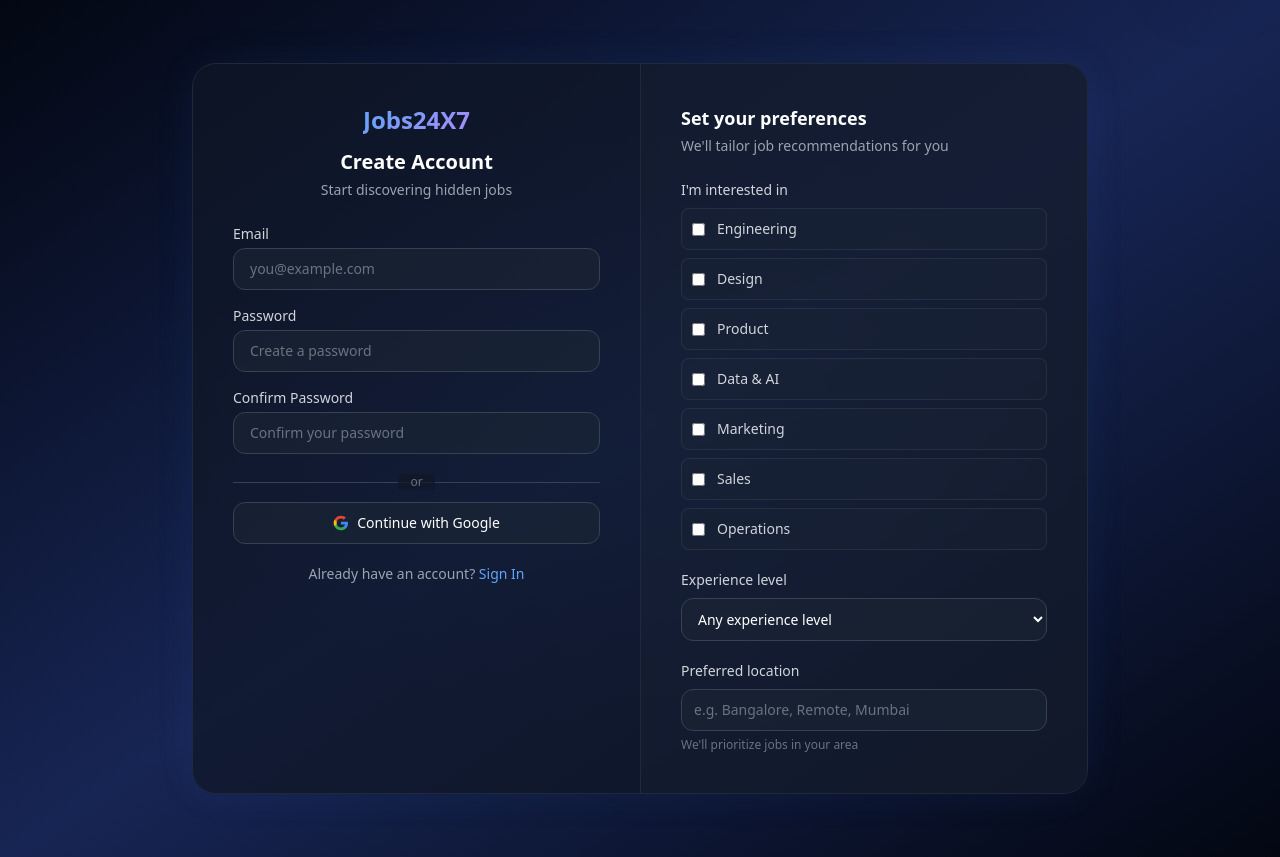
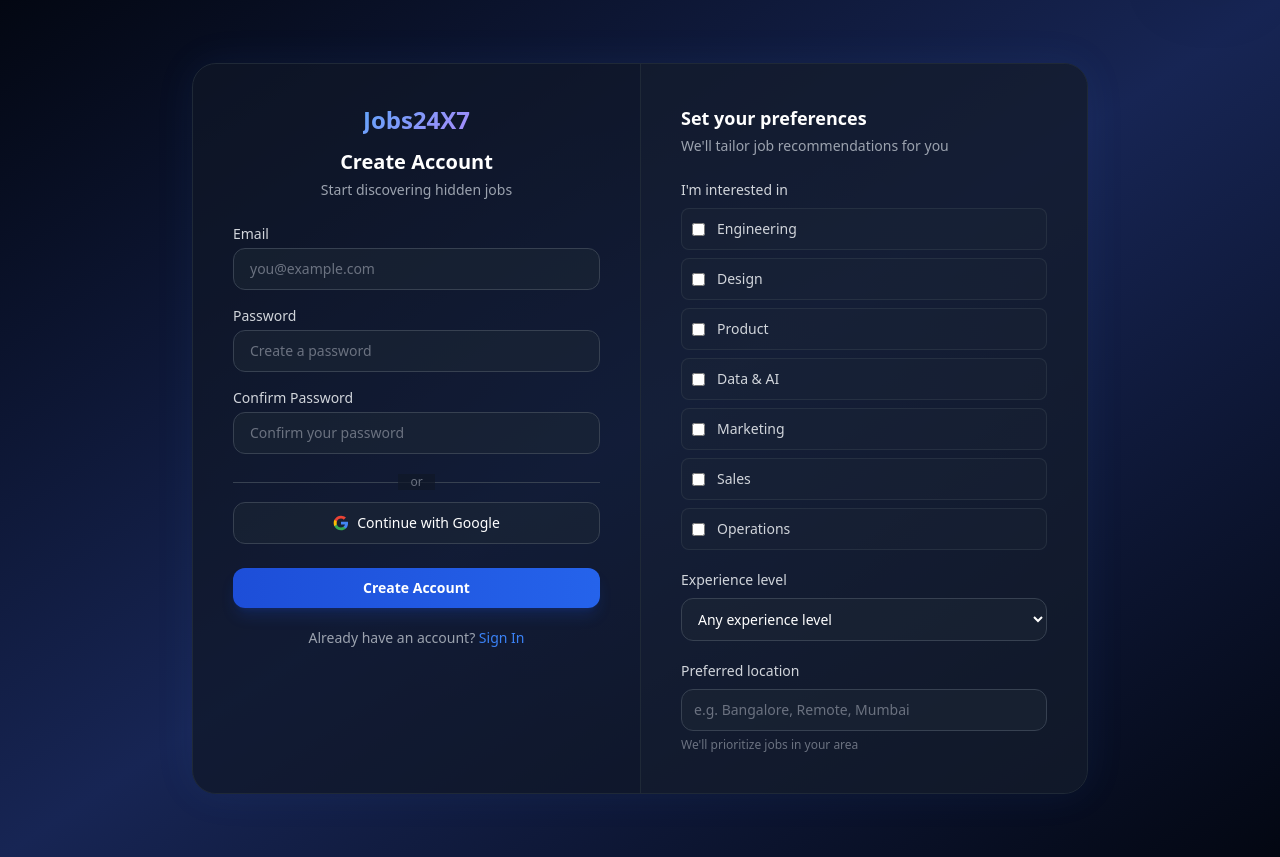
Before and after one commit to aryaman-aga/jobs24x, a Django app: page /signup/ in a window 1280 px wide. Shown: the part 69-926 px from the top of the page. Run offline with Django 5.2, Linux system fonts and the light colour scheme; parts of the project's set-up code (start-up, migrations or seed data) failed here and were passed over; some libraries are stand-ins or nearby versions.

Commit message:
fix signup: add desktop-visible submit button (was lg:hidden only)

```diff
--- a/templates/core/signup.html
+++ b/templates/core/signup.html
@@ -4,7 +4,7 @@
 {% block top_banner %}{% endblock %}
 {% block content %}
 <section class="relative min-h-screen flex items-center justify-center py-16 px-4 overflow-hidden bg-gradient-to-br from-gray-950 via-blue-950 to-gray-950">
-    <div class="absolute inset-0 opacity-10 bg-[radial-gradient(ellipse_at_center,_var(--tw-gradient-stops))] from-blue-500 via-transparent to-transparent pointer-events-none"></div>
+    <div class="absolute inset-0 opacity-10 bg-[radial-gradient(ellipse_at_center,_var(--tw-gradient-stops))] from-blue-600 via-transparent to-transparent pointer-events-none"></div>
 
     <div class="relative w-full max-w-4xl animate-fade-in">
         <div class="bg-gray-900/70 backdrop-blur-xl rounded-3xl border border-gray-800 shadow-[0_0_40px_rgba(59,130,246,0.08)] overflow-hidden">
@@ -29,17 +29,17 @@
                             <div>
                                 <label class="block text-sm font-medium text-gray-300 mb-1">Email</label>
                                 <input type="email" name="email" required placeholder="you@example.com"
-                                    class="w-full px-4 py-2.5 bg-gray-800/50 border border-gray-700 rounded-xl text-white placeholder-gray-500 outline-none transition-all duration-300 focus:border-blue-500/50 focus:ring-2 focus:ring-blue-500/20 focus:bg-gray-800/80 hover:border-gray-600 text-sm">
+                                    class="w-full px-4 py-2.5 bg-gray-800/50 border border-gray-700 rounded-xl text-white placeholder-gray-500 outline-none transition-all duration-300 focus:border-blue-600/50 focus:ring-2 focus:ring-blue-600/20 focus:bg-gray-800/80 hover:border-gray-600 text-sm">
                             </div>
                             <div>
                                 <label class="block text-sm font-medium text-gray-300 mb-1">Password</label>
                                 <input type="password" name="password1" required placeholder="Create a password"
-                                    class="w-full px-4 py-2.5 bg-gray-800/50 border border-gray-700 rounded-xl text-white placeholder-gray-500 outline-none transition-all duration-300 focus:border-blue-500/50 focus:ring-2 focus:ring-blue-500/20 focus:bg-gray-800/80 hover:border-gray-600 text-sm">
+                                    class="w-full px-4 py-2.5 bg-gray-800/50 border border-gray-700 rounded-xl text-white placeholder-gray-500 outline-none transition-all duration-300 focus:border-blue-600/50 focus:ring-2 focus:ring-blue-600/20 focus:bg-gray-800/80 hover:border-gray-600 text-sm">
                             </div>
                             <div>
                                 <label class="block text-sm font-medium text-gray-300 mb-1">Confirm Password</label>
                                 <input type="password" name="password2" required placeholder="Confirm your password"
-                                    class="w-full px-4 py-2.5 bg-gray-800/50 border border-gray-700 rounded-xl text-white placeholder-gray-500 outline-none transition-all duration-300 focus:border-blue-500/50 focus:ring-2 focus:ring-blue-500/20 focus:bg-gray-800/80 hover:border-gray-600 text-sm">
+                                    class="w-full px-4 py-2.5 bg-gray-800/50 border border-gray-700 rounded-xl text-white placeholder-gray-500 outline-none transition-all duration-300 focus:border-blue-600/50 focus:ring-2 focus:ring-blue-600/20 focus:bg-gray-800/80 hover:border-gray-600 text-sm">
                             </div>
                         </div>
 
@@ -54,9 +54,13 @@
                             </a>
                         </div>
 
+                        <button type="submit" class="w-full bg-gradient-to-r from-blue-700 to-blue-600 text-white py-2.5 rounded-xl font-semibold text-sm hover:from-blue-800 hover:to-blue-700 transition-all duration-300 shadow-lg shadow-blue-700/20 active:scale-[0.98] hidden lg:block mt-6">
+                            Create Account
+                        </button>
+
                         <p class="mt-5 text-center text-sm text-gray-400">
                             Already have an account?
-                            <a href="{% url 'login' %}" class="text-blue-400 hover:text-blue-300 font-medium transition">Sign In</a>
+                            <a href="{% url 'login' %}" class="text-blue-500 hover:text-blue-400 font-medium transition">Sign In</a>
                         </p>
                     </div>
 
@@ -71,8 +75,8 @@
                                 <label class="block text-sm font-medium text-gray-300 mb-2">I'm interested in</label>
                                 <div class="space-y-2">
                                     {% for key, label in categories %}
-                                    <label class="flex items-center gap-3 p-2.5 rounded-lg border border-gray-700/50 hover:border-blue-500/30 cursor-pointer transition bg-gray-800/30 hover:bg-gray-800/60">
-                                        <input type="checkbox" name="categories" value="{{ key }}" class="rounded bg-gray-800 border-gray-600 text-blue-600 focus:ring-blue-500">
+                                    <label class="flex items-center gap-3 p-2.5 rounded-lg border border-gray-700/50 hover:border-blue-600/30 cursor-pointer transition bg-gray-800/30 hover:bg-gray-800/60">
+                                        <input type="checkbox" name="categories" value="{{ key }}" class="rounded bg-gray-800 border-gray-600 text-blue-700 focus:ring-blue-600">
                                         <span class="text-sm text-gray-300">{{ label }}</span>
                                     </label>
                                     {% endfor %}
@@ -81,7 +85,7 @@
 
                             <div>
                                 <label class="block text-sm font-medium text-gray-300 mb-2">Experience level</label>
-                                <select name="experience_level" class="w-full px-3 py-2.5 bg-gray-800/50 border border-gray-700 rounded-xl text-white text-sm focus:ring-2 focus:ring-blue-500 outline-none">
+                                <select name="experience_level" class="w-full px-3 py-2.5 bg-gray-800/50 border border-gray-700 rounded-xl text-white text-sm focus:ring-2 focus:ring-blue-600 outline-none">
                                     <option value="">Any experience level</option>
                                     {% for key, label in experiences %}
                                     <option value="{{ key }}">{{ label }}</option>
@@ -92,11 +96,11 @@
                             <div>
                                 <label class="block text-sm font-medium text-gray-300 mb-2">Preferred location</label>
                                 <input type="text" name="preferred_location" placeholder="e.g. Bangalore, Remote, Mumbai"
-                                    class="w-full px-3 py-2.5 bg-gray-800/50 border border-gray-700 rounded-xl text-white placeholder-gray-500 text-sm focus:ring-2 focus:ring-blue-500 outline-none">
+                                    class="w-full px-3 py-2.5 bg-gray-800/50 border border-gray-700 rounded-xl text-white placeholder-gray-500 text-sm focus:ring-2 focus:ring-blue-600 outline-none">
                                 <p class="text-xs text-gray-500 mt-1.5">We'll prioritize jobs in your area</p>
                             </div>
 
-                            <button type="submit" class="w-full bg-gradient-to-r from-blue-600 to-blue-500 text-white py-2.5 rounded-xl font-semibold text-sm hover:from-blue-700 hover:to-blue-600 transition-all duration-300 shadow-lg shadow-blue-600/20 active:scale-[0.98] lg:hidden">
+                            <button type="submit" class="w-full bg-gradient-to-r from-blue-700 to-blue-600 text-white py-2.5 rounded-xl font-semibold text-sm hover:from-blue-800 hover:to-blue-700 transition-all duration-300 shadow-lg shadow-blue-700/20 active:scale-[0.98] lg:hidden">
                                 Create Account
                             </button>
                         </div>
```
